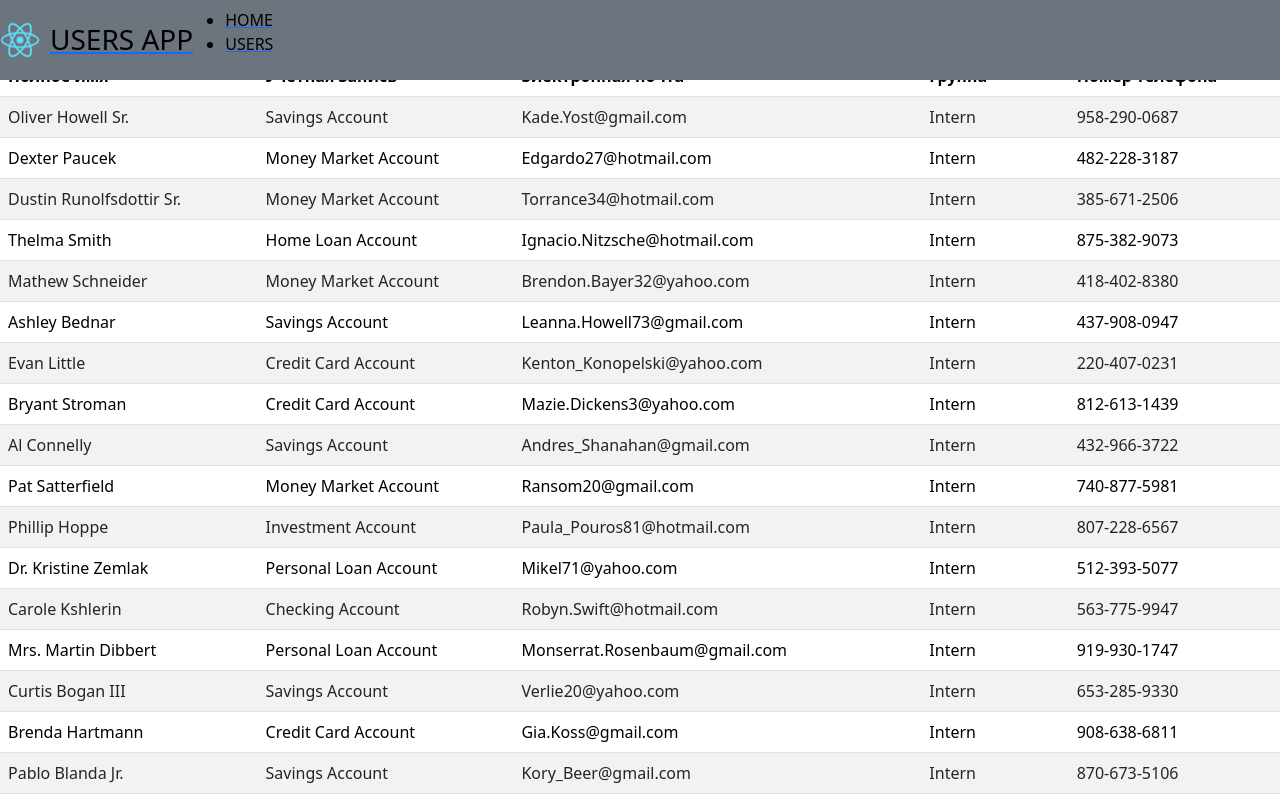
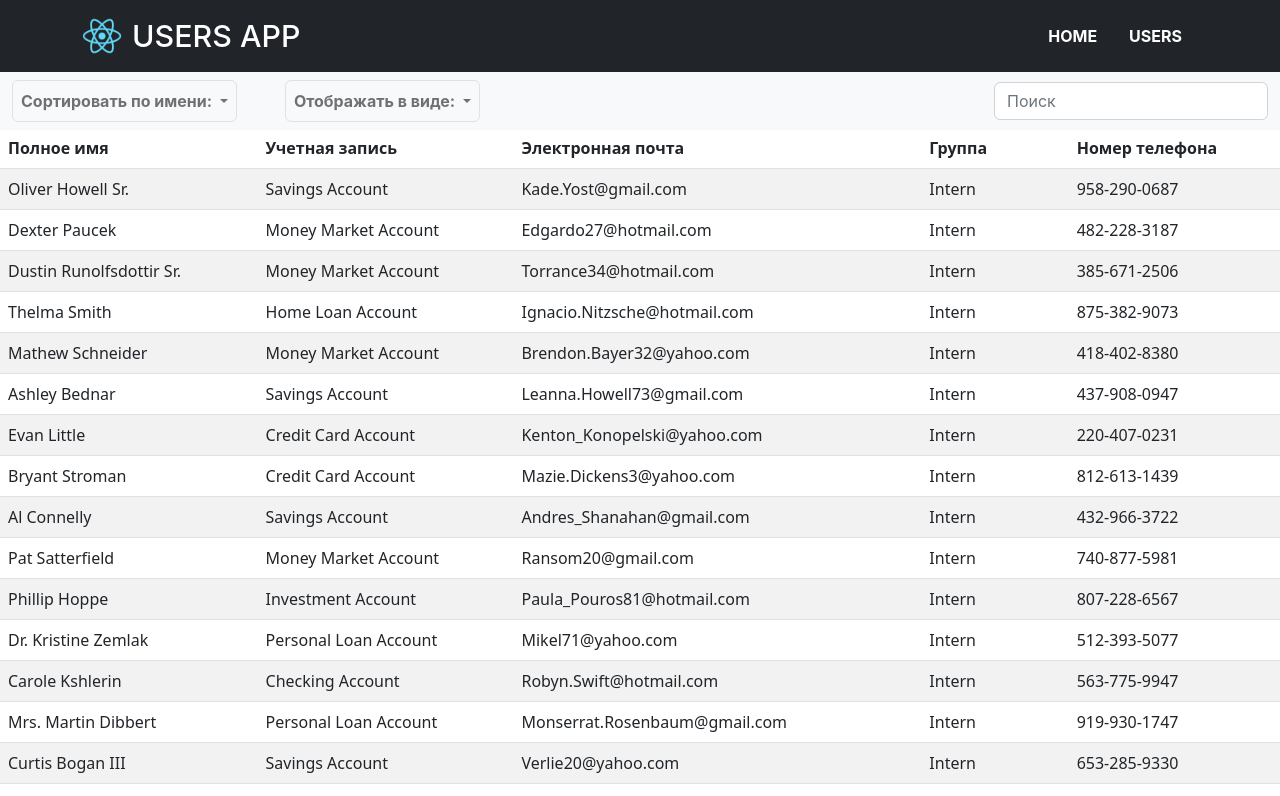
Before and after one commit to cvine21/JavaScript_Test_Task_Kaspersky_Rakhimov_Raphael, a React (Create React App) app: page /users in a window 1280 px wide. Shown: the top 796 px of the page. Built offline with nearby package versions, Linux system fonts and the light colour scheme; data requests are answered from the project's data file.

Commit message:
feat: some layout added

```diff
--- a/src/components/Header/Header.js
+++ b/src/components/Header/Header.js
@@ -3,25 +3,45 @@ import { Link } from "react-router-dom";
 import "./Header.scss";
 
 function Header(props) {
+	const onChangeBg = (e) => {
+		const listItems = document.querySelectorAll("li");
+		listItems.forEach((item) => item.classList.remove("active"));
+		e.target.classList.add("active");
+	};
+
 	return (
-		<nav
-			className="navbar navbar-expand-lg bg-secondary fixed-top"
-			id="main-nav"
-		>
+		<nav className="navbar navbar-dark bg-dark fixed-top">
+			<div className="container">
 				<Link to="/">
 					<div className="logo">
-					<img width={40} height={40} src="logo192.png" alt="logo" />
-					<h3>USERS APP</h3>
+						<img
+							width={40}
+							height={40}
+							src="logo192.png"
+							alt="logo"
+						/>
+						<h3 className="navbar-brand">USERS APP</h3>
 					</div>
 				</Link>
-			<ul>
+				<ul className="navbar-list">
 					<Link to="/">
-					<li>HOME</li>
+						<li
+							onClick={onChangeBg}
+							className="nav-list-item rounded"
+						>
+							HOME
+						</li>
 					</Link>
 					<Link to="/users">
-					<li>USERS</li>
+						<li
+							onClick={onChangeBg}
+							className="nav-list-item rounded"
+						>
+							USERS
+						</li>
 					</Link>
 				</ul>
+			</div>
 		</nav>
 	);
 }
--- a/src/components/Header/Header.scss
+++ b/src/components/Header/Header.scss
@@ -3,39 +3,51 @@
 	align-items: center;
 }
 
-* {
-	color: black;
-}
+.navbar {
+	font-weight: 700;
+	font-family: "Montserrat", -apple-system, BlinkMacSystemFont, "Segoe UI",
+		Roboto, "Helvetica Neue", Arial, "Noto Sans", sans-serif,
+		"Apple Color Emoji", "Segoe UI Emoji", "Segoe UI Symbol",
+		"Noto Color Emoji";
 
-header {
-	@include flex-center;
+	box-sizing: border-box;
 
-	justify-content: space-between;
-	padding: 40px 60px;
+	.container {
+		* {
+			margin: 0;
+			color: white;
+			text-decoration: none;
+		}
 
-	ul {
-		display: flex;
-		margin: 0;
+		.logo {
+			@include flex-center;
 
-		li {
-			&:not(:last-child) {
-				margin-right: 30px;
+			h3 {
+				margin-left: 10px;
+				font-size: 1.9rem;
 			}
-			cursor: pointer;
 		}
-		list-style-type: none;
+
+		.navbar-list {
+			@include flex-center;
+
+			margin-left: auto;
+			list-style-type: none;
+
+			.nav-list-item {
+				padding: 1rem;
+				transition: color 0.2s ease-in-out;
+
+				&.active {
+					color: white !important;
+					background: #1abc9c;
+					transition: background 0.4s ease-in-out;
+				}
+
+				&:hover {
+					color: #1bba9b;
+				}
+			}
+		}
 	}
 }
-
-.logo {
-	@include flex-center;
-
-	h3 {
-		margin: 0;
-		margin-left: 10px;
-	}
-
-	p {
-		opacity: 0.5;
-	}
-}
--- a/src/components/SortPanel/SortPanel.js
+++ b/src/components/SortPanel/SortPanel.js
@@ -1,7 +1,7 @@
 function SortPanel() {
 	return (
 		<ul className="navbar-nav me-auto mb-2 mb-lg-0">
-			<li className="nav-item dropdown">
+			<li className="nav-item dropdown border rounded">
 				<a
 					className="nav-link dropdown-toggle"
 					href="#"
@@ -26,6 +26,34 @@ function SortPanel() {
 					</li>
 				</ul>
 			</li>
+			<li className="nav-item dropdown border rounded mx-5">
+				<a
+					className="nav-link dropdown-toggle"
+					href="#"
+					role="button"
+					data-bs-toggle="dropdown"
+					aria-expanded="false"
+				>
+					{"Отображать в виде: "}
+				</a>
+				<ul className="dropdown-menu">
+					<li>
+						<a className="dropdown-item" href="#">
+							таблицы
+						</a>
+					</li>
+					<li>
+						<a className="dropdown-item" href="#">
+							списка
+						</a>
+					</li>
+					<li>
+						<a className="dropdown-item" href="#">
+							групп
+						</a>
+					</li>
+				</ul>
+			</li>
 		</ul>
 	);
 }
--- a/src/components/Navbar.js
+++ b/src/components/ToolBar.js
@@ -1,9 +1,9 @@
 import SearchField from "./SearchField";
 import SortPanel from "./SortPanel/SortPanel";
 
-function Navbar({ onUpdateSearch }) {
+function ToolBar({ onUpdateSearch }) {
 	return (
-		<nav className="navbar navbar-expand-lg bg-light">
+		<nav className="navbar navbar-expand-lg bg-light fixed">
 			<div className="container-fluid">
 				<div
 					className="collapse navbar-collapse"
@@ -16,4 +16,4 @@ function Navbar({ onUpdateSearch }) {
 		</nav>
 	);
 }
-export default Navbar;
+export default ToolBar;
--- a/src/pages/Users/Users.jsx
+++ b/src/pages/Users/Users.jsx
@@ -1,7 +1,7 @@
 import "./Users.scss";
 
 import UserTable from "../../components/UserTable/UserTable";
-import Navbar from "../../components/Navbar";
+import ToolBar from "../../components/ToolBar";
 import Card from "../../components/Card/Card";
 import UserRow from "../../components/UserRow";
 import Group from "../../components/Group";
@@ -15,11 +15,13 @@ function Users({ users, onUpdateSearch }) {
 	const userCards = users.map((user) => <Card user={user} />);
 
 	return (
-		<div>
-			<Navbar onUpdateSearch={onUpdateSearch} />
-			<UserTable users={usersTable} />
-			{/* <div className="cards">{userCards}</div> */}
-			{/* <div className="groups">{groups}</div> */}
+		<div className="users-page">
+			<ToolBar onUpdateSearch={onUpdateSearch} />
+			<div className="content">
+				<UserTable users={usersTable} />
+				{/* <div className="cards">{userCards}</div> */}
+				{/* <div className="groups">{groups}</div> */}
+			</div>
 		</div>
 	);
 }
--- a/src/pages/Users/Users.scss
+++ b/src/pages/Users/Users.scss
@@ -1,4 +1,15 @@
-@import "../../index.scss";
+.users-page {
+	margin-top: 72px;
+}
+
+.fixed {
+	position: fixed;
+	width: 100%;
+}
+
+.content {
+	padding-top: 56px;
+}
 
 .cards {
 	display: flex;
```
Lines whose indentation alone changed are shown as unchanged.
